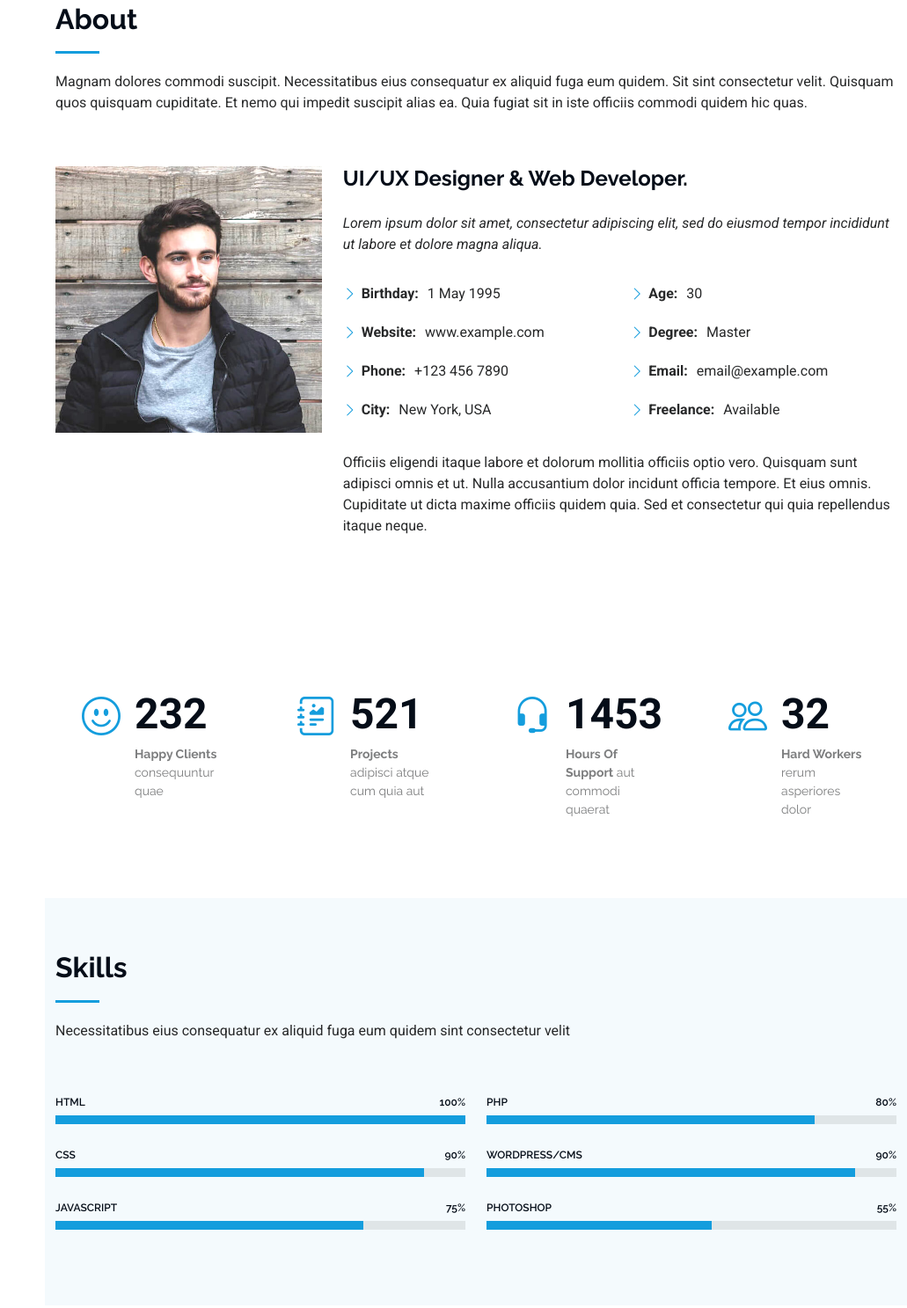
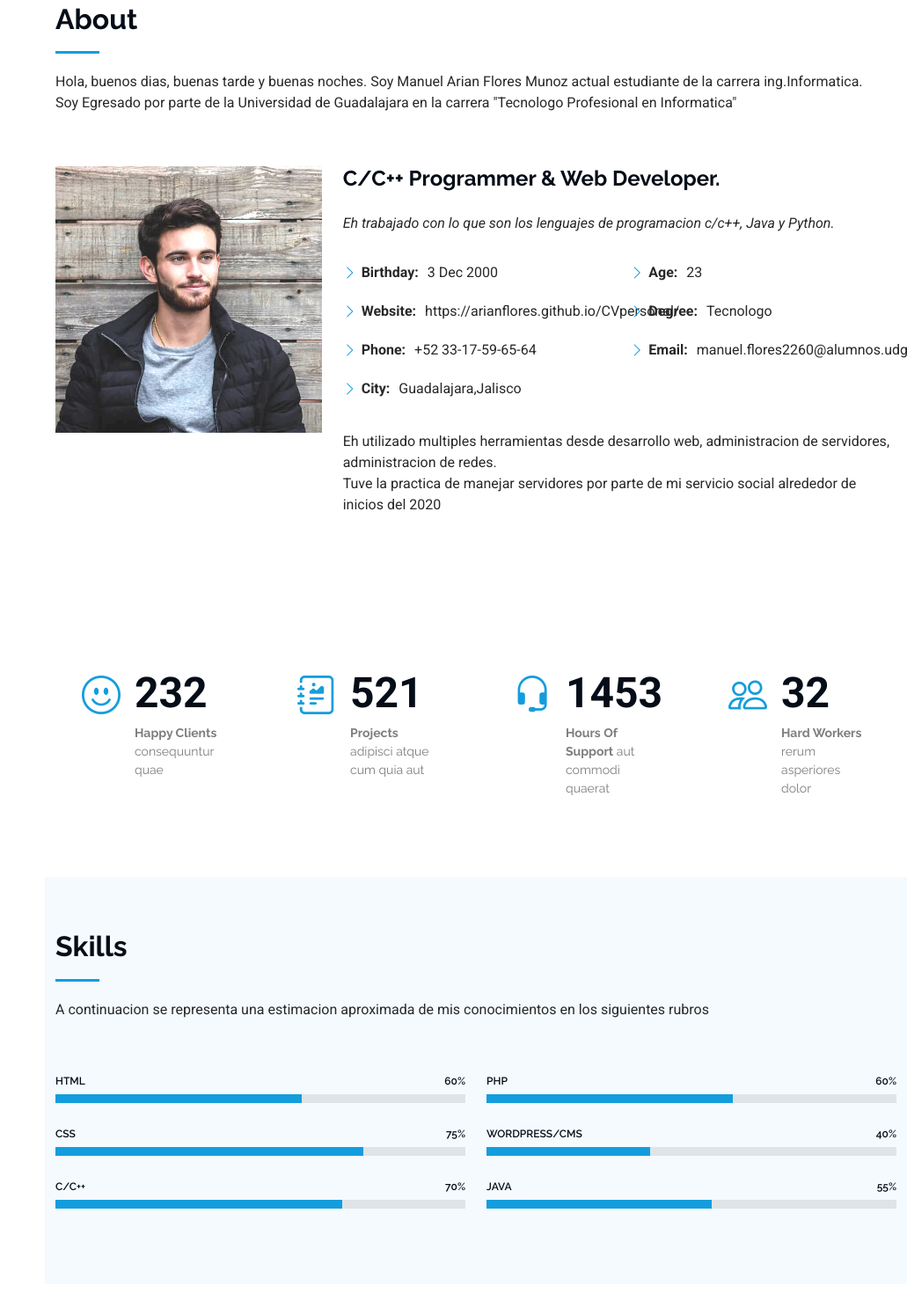
Before and after one commit to ArianFlores/CVpersonal, a plain HTML site: page index.html in a window 1280 px wide. Shown: the part 857-2344 px from the top of the page at 88% size, without its empty margins (249-1280 px from the left). Drawn offline with Linux system fonts and the light colour scheme.

Commit message:
Update index.html

```diff
--- a/index.html
+++ b/index.html
@@ -97,8 +97,8 @@
       <img src="assets/img/hero-bg.jpg" alt="" data-aos="fade-in" class="">
 
       <div class="container" data-aos="fade-up" data-aos-delay="100">
-        <h2>Alex Smith</h2>
-        <p>I'm <span class="typed" data-typed-items="Designer, Developer, Freelancer, Photographer">Designer</span><span class="typed-cursor typed-cursor--blink" aria-hidden="true"></span><span class="typed-cursor typed-cursor--blink" aria-hidden="true"></span></p>
+        <h2>Arian Flores</h2>
+        <p>I'm <span class="typed" data-typed-items="Designer, Developer, Freelancer, writter">Designer</span><span class="typed-cursor typed-cursor--blink" aria-hidden="true"></span><span class="typed-cursor typed-cursor--blink" aria-hidden="true"></span></p>
       </div>
 
     </section><!-- /Hero Section -->
@@ -109,7 +109,7 @@
       <!-- Section Title -->
       <div class="container section-title" data-aos="fade-up">
         <h2>About</h2>
-        <p>Magnam dolores commodi suscipit. Necessitatibus eius consequatur ex aliquid fuga eum quidem. Sit sint consectetur velit. Quisquam quos quisquam cupiditate. Et nemo qui impedit suscipit alias ea. Quia fugiat sit in iste officiis commodi quidem hic quas.</p>
+        <p>Hola, buenos dias, buenas tarde y buenas noches. Soy Manuel Arian Flores Munoz actual estudiante de la carrera ing.Informatica.<br>Soy Egresado por parte de la Universidad de Guadalajara en la carrera "Tecnologo Profesional en Informatica"</p>
       </div><!-- End Section Title -->
 
       <div class="container" data-aos="fade-up" data-aos-delay="100">
@@ -119,32 +119,30 @@
             <img src="assets/img/my-profile-img.jpg" class="img-fluid" alt="">
           </div>
           <div class="col-lg-8 content">
-            <h2>UI/UX Designer &amp; Web Developer.</h2>
+            <h2>C/C++ Programmer &amp; Web Developer.</h2>
             <p class="fst-italic py-3">
-              Lorem ipsum dolor sit amet, consectetur adipiscing elit, sed do eiusmod tempor incididunt ut labore et dolore
-              magna aliqua.
+              Eh trabajado con lo que son los lenguajes de programacion c/c++, Java y Python.
             </p>
             <div class="row">
               <div class="col-lg-6">
                 <ul>
-                  <li><i class="bi bi-chevron-right"></i> <strong>Birthday:</strong> <span>1 May 1995</span></li>
-                  <li><i class="bi bi-chevron-right"></i> <strong>Website:</strong> <span>www.example.com</span></li>
-                  <li><i class="bi bi-chevron-right"></i> <strong>Phone:</strong> <span>+123 456 7890</span></li>
-                  <li><i class="bi bi-chevron-right"></i> <strong>City:</strong> <span>New York, USA</span></li>
+                  <li><i class="bi bi-chevron-right"></i> <strong>Birthday:</strong> <span>3 Dec 2000</span></li>
+                  <li><i class="bi bi-chevron-right"></i> <strong>Website:</strong> <span>https://arianflores.github.io/CVpersonal/</span></li>
+                  <li><i class="bi bi-chevron-right"></i> <strong>Phone:</strong> <span>+52 33-17-59-65-64</span></li>
+                  <li><i class="bi bi-chevron-right"></i> <strong>City:</strong> <span>Guadalajara,Jalisco</span></li>
                 </ul>
               </div>
               <div class="col-lg-6">
                 <ul>
-                  <li><i class="bi bi-chevron-right"></i> <strong>Age:</strong> <span>30</span></li>
-                  <li><i class="bi bi-chevron-right"></i> <strong>Degree:</strong> <span>Master</span></li>
-                  <li><i class="bi bi-chevron-right"></i> <strong>Email:</strong> <span>email@example.com</span></li>
-                  <li><i class="bi bi-chevron-right"></i> <strong>Freelance:</strong> <span>Available</span></li>
+                  <li><i class="bi bi-chevron-right"></i> <strong>Age:</strong> <span>23</span></li>
+                  <li><i class="bi bi-chevron-right"></i> <strong>Degree:</strong> <span>Tecnologo</span></li>
+                  <li><i class="bi bi-chevron-right"></i> <strong>Email:</strong> <span>manuel.flores2260@alumnos.udg.mx</span></li>
+                  <!--<li><i class="bi bi-chevron-right"></i> <strong>Freelance:</strong> <span>Available</span></li>*-->
                 </ul>
               </div>
             </div>
             <p class="py-3">
-              Officiis eligendi itaque labore et dolorum mollitia officiis optio vero. Quisquam sunt adipisci omnis et ut. Nulla accusantium dolor incidunt officia tempore. Et eius omnis.
-              Cupiditate ut dicta maxime officiis quidem quia. Sed et consectetur qui quia repellendus itaque neque.
+              Eh utilizado multiples herramientas desde desarrollo web, administracion de servidores, administracion de redes.<br>Tuve la practica de manejar servidores por parte de mi servicio social alrededor de inicios del 2020
             </p>
           </div>
         </div>
@@ -204,7 +202,7 @@
       <!-- Section Title -->
       <div class="container section-title" data-aos="fade-up">
         <h2>Skills</h2>
-        <p>Necessitatibus eius consequatur ex aliquid fuga eum quidem sint consectetur velit</p>
+        <p>A continuacion se representa una estimacion aproximada de mis conocimientos en los siguientes rubros</p>
       </div><!-- End Section Title -->
 
       <div class="container" data-aos="fade-up" data-aos-delay="100">
@@ -214,23 +212,23 @@
           <div class="col-lg-6">
 
             <div class="progress">
-              <span class="skill"><span>HTML</span> <i class="val">100%</i></span>
+              <span class="skill"><span>HTML</span> <i class="val">60%</i></span>
               <div class="progress-bar-wrap">
-                <div class="progress-bar" role="progressbar" aria-valuenow="100" aria-valuemin="0" aria-valuemax="100"></div>
+                <div class="progress-bar" role="progressbar" aria-valuenow="60" aria-valuemin="0" aria-valuemax="100"></div>
               </div>
             </div><!-- End Skills Item -->
 
             <div class="progress">
-              <span class="skill"><span>CSS</span> <i class="val">90%</i></span>
+              <span class="skill"><span>CSS</span> <i class="val">75%</i></span>
               <div class="progress-bar-wrap">
-                <div class="progress-bar" role="progressbar" aria-valuenow="90" aria-valuemin="0" aria-valuemax="100"></div>
+                <div class="progress-bar" role="progressbar" aria-valuenow="75" aria-valuemin="0" aria-valuemax="100"></div>
               </div>
             </div><!-- End Skills Item -->
 
             <div class="progress">
-              <span class="skill"><span>JavaScript</span> <i class="val">75%</i></span>
+              <span class="skill"><span>C/C++</span> <i class="val">70%</i></span>
               <div class="progress-bar-wrap">
-                <div class="progress-bar" role="progressbar" aria-valuenow="75" aria-valuemin="0" aria-valuemax="100"></div>
+                <div class="progress-bar" role="progressbar" aria-valuenow="70" aria-valuemin="0" aria-valuemax="100"></div>
               </div>
             </div><!-- End Skills Item -->
 
@@ -239,21 +237,21 @@
           <div class="col-lg-6">
 
             <div class="progress">
-              <span class="skill"><span>PHP</span> <i class="val">80%</i></span>
+              <span class="skill"><span>PHP</span> <i class="val">60%</i></span>
               <div class="progress-bar-wrap">
-                <div class="progress-bar" role="progressbar" aria-valuenow="80" aria-valuemin="0" aria-valuemax="100"></div>
+                <div class="progress-bar" role="progressbar" aria-valuenow="60" aria-valuemin="0" aria-valuemax="100"></div>
               </div>
             </div><!-- End Skills Item -->
 
             <div class="progress">
-              <span class="skill"><span>WordPress/CMS</span> <i class="val">90%</i></span>
+              <span class="skill"><span>WordPress/CMS</span> <i class="val">40%</i></span>
               <div class="progress-bar-wrap">
-                <div class="progress-bar" role="progressbar" aria-valuenow="90" aria-valuemin="0" aria-valuemax="100"></div>
+                <div class="progress-bar" role="progressbar" aria-valuenow="40" aria-valuemin="0" aria-valuemax="100"></div>
               </div>
             </div><!-- End Skills Item -->
 
             <div class="progress">
-              <span class="skill"><span>Photoshop</span> <i class="val">55%</i></span>
+              <span class="skill"><span>Java</span> <i class="val">55%</i></span>
               <div class="progress-bar-wrap">
                 <div class="progress-bar" role="progressbar" aria-valuenow="55" aria-valuemin="0" aria-valuemax="100"></div>
               </div>
@@ -348,7 +346,7 @@
     <section id="portfolio" class="portfolio section light-background">
 
       <!-- Section Title -->
-      <div class="container section-title" data-aos="fade-up">
+    <div class="container section-title" data-aos="fade-up">
         <h2>Portfolio</h2>
         <p>Magnam dolores commodi suscipit. Necessitatibus eius consequatur ex aliquid fuga eum quidem. Sit sint consectetur velit. Quisquam quos quisquam cupiditate. Et nemo qui impedit suscipit alias ea. Quia fugiat sit in iste officiis commodi quidem hic quas.</p>
       </div><!-- End Section Title -->
```
